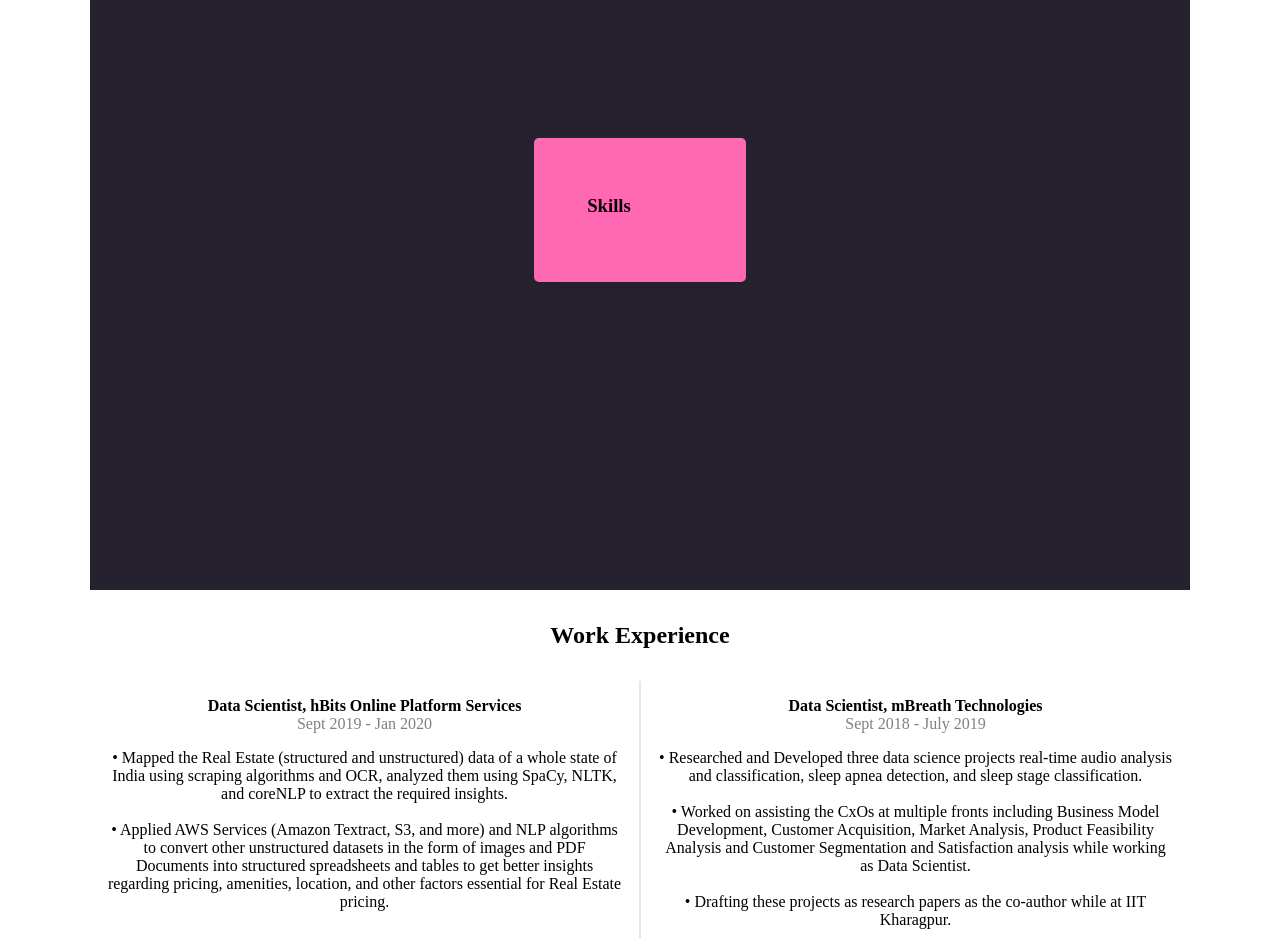
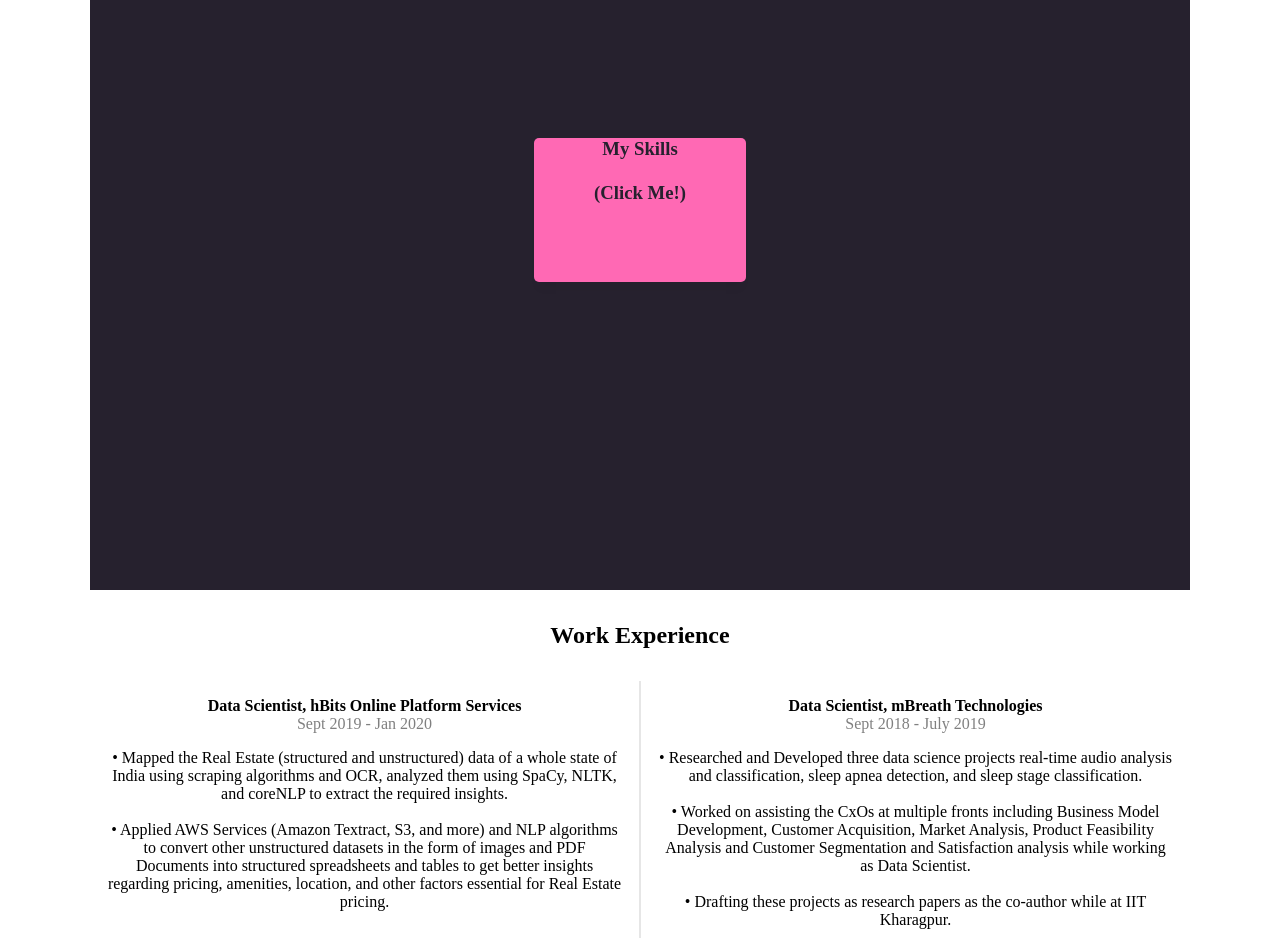
Before and after one commit to abhiram11/Portfolio-from-Scratch, a React (Create React App) app: page / in a window 1280 px wide. Shown: the part 1200-2138 px from the top of the page. Built offline with nearby package versions, Linux system fonts and the light colour scheme; a web font is replaced by a local one.

Commit message:
spring updated, positions changed so now works smoothly

```diff
--- a/src/components/Intro/Intro.css
+++ b/src/components/Intro/Intro.css
@@ -14,14 +14,16 @@
   grid-template-columns: repeat(4, minmax(100px, 1fr));
   grid-gap: 25px;
   padding: 25px;
-  /* background: #26212e; */
-  /* color: #26212e; */
   border-radius: 5px;
   cursor: pointer;
   box-shadow: 0px 10px 10px -5px rgba(0, 0, 0, 0.05);
+  /* color: black;
   width: 152px;
-  height: 146px;
+  height: 146px; */
   will-change: width, height;
+
+  /* additional */
+  position: relative;
 }
 
 .item {
@@ -40,6 +42,7 @@
 .item > h4 {
   /* position: relative; */
   /* margin: auto; */
+  color: #141414;
   font-size: 14px;
   font-weight: 600;
   padding-top: 15%;
--- a/src/components/Intro/index.js
+++ b/src/components/Intro/index.js
@@ -56,15 +56,22 @@ function Intro() {
           onClick={() => setOpen((open) => !open)}
         >
           {open ? null : (
-            <div style={{ width: "100%" }}>
-              <h3 style={{ "padding-top": "32px" }}>
-                Skills
-                {/* <br />
+            <div
+              style={{ width: "100%", position: "absolute", margin: "auto" }}
+            >
+              <h3
+                style={{
+                  // "padding-top": "32px",
+                  color: "#26212e",
+                }}
+              >
+                My Skills <br />
                 <br />
-                Click Me! */}
+                (Click Me!)
               </h3>
             </div>
           )}
+
           {transition((style, item) => (
             <animated.div
               className="item"
```
